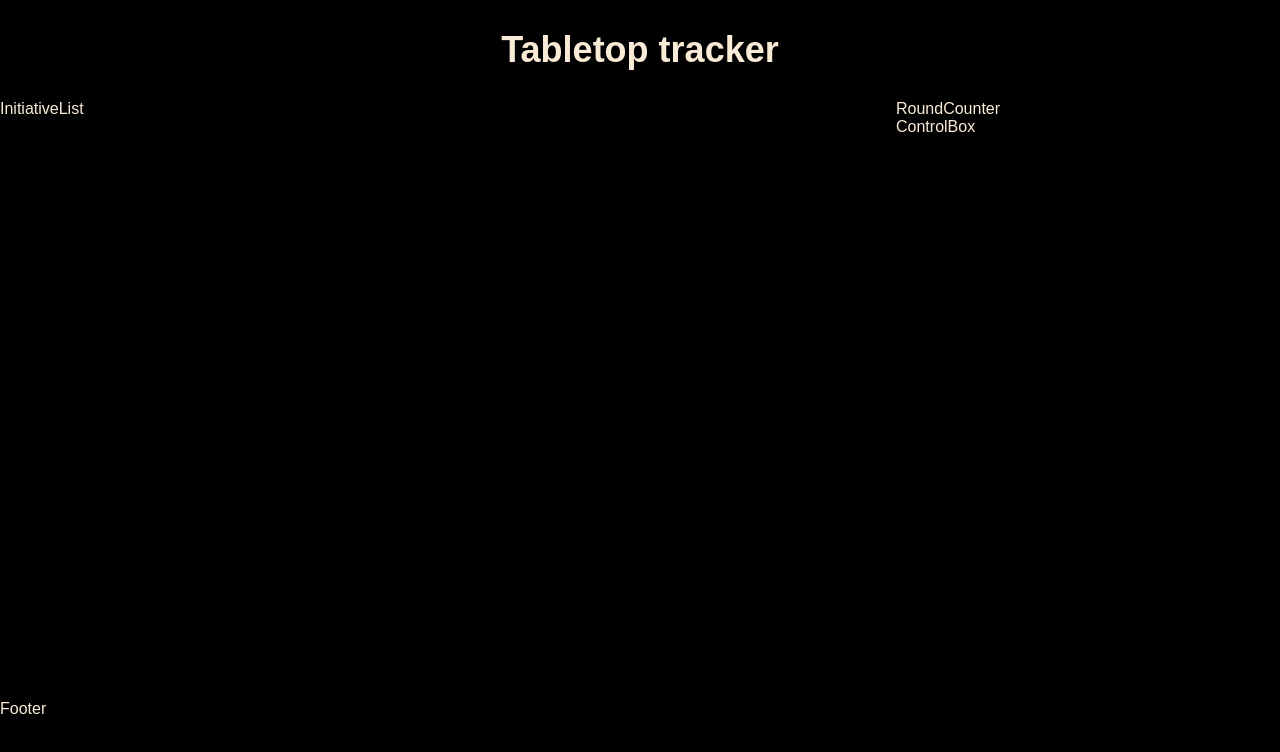
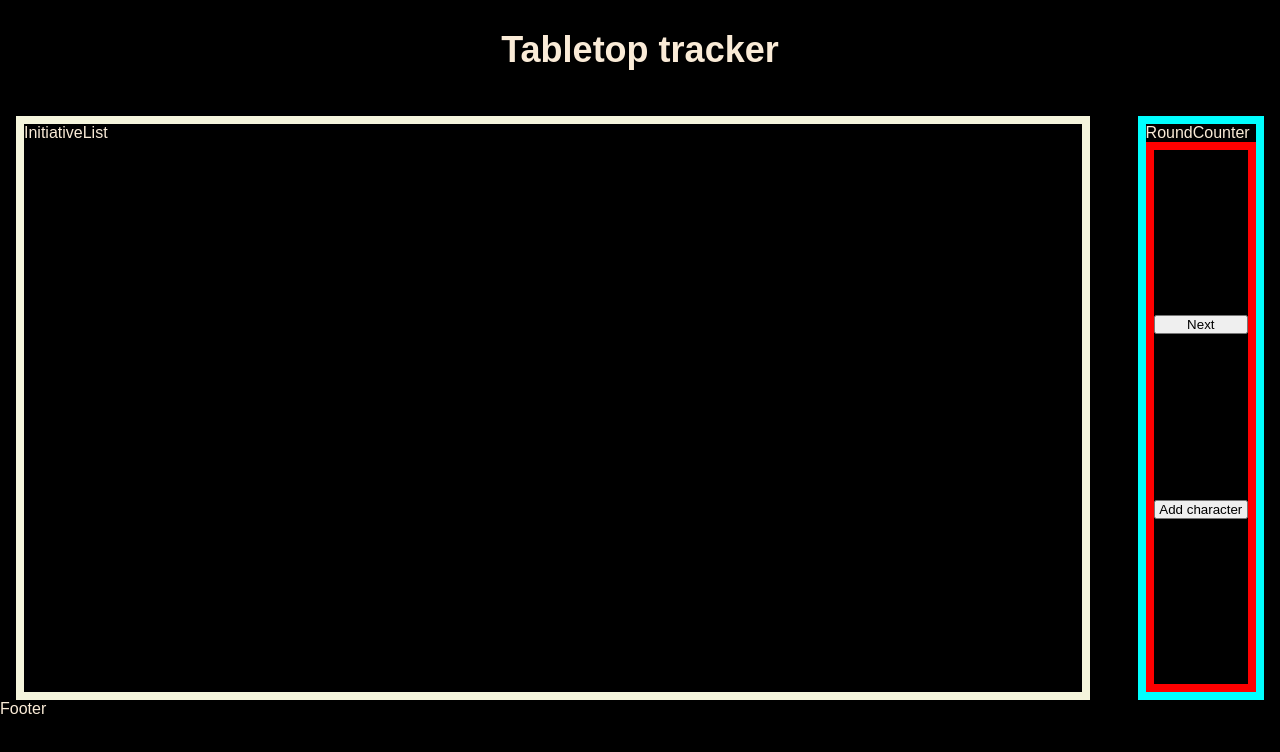
Before and after one commit to PlatypusIV/tabletop_initiative_tracker, a React (Vite) app in the folder tabletop_initiative_tracker/: page / in a window 1280 px wide. Shown: the top 752 px of the page. Built offline with nearby package versions, Linux system fonts and the light colour scheme.

Commit message:
added initial character box

```diff
--- a/tabletop_initiative_tracker/src/App.css
+++ b/tabletop_initiative_tracker/src/App.css
@@ -13,10 +13,15 @@
     display: flex;
     flex-direction: row;
     justify-content: space-between;
+    margin: 8px;
 }
 
 .controlSection {
-    width: 30%;
+    width: 10%;
     height: 100%;
-    /* margin: 8px; */
+    margin: 8px;
+    border: aqua 8px solid;
+    display: flex;
+    flex-direction: column;
+    justify-content: space-evenly;
 }
--- a/tabletop_initiative_tracker/src/App.tsx
+++ b/tabletop_initiative_tracker/src/App.tsx
@@ -1,4 +1,4 @@
-// import { useState } from 'react'
+import { useState } from 'react'
 // import reactLogo from './assets/react.svg'
 import './App.css'
 import Header from './components/Header/Header'
@@ -8,11 +8,26 @@ import ControlBox from './components/ControlBox/ControlBox'
 import RoundCounter from './components/RoundCounter/RoundCounter'
 
 export default function App(): JSX.Element {
+  const [initiativeQueue, setInitiativeQueue] = useState([]);
+
+
+  function continueAlongInitiative(): void {
+    console.log('Next button was clicked!');
+  }
+
+  function addNewCharacterToQueue(): void {
+    console.log('Adding new character to queue!');
+  }
 
   return (
     <div className='app'>
         <Header />
-        <div className='content'><InitiativeList /> <div className='controlSection'><RoundCounter /><ControlBox /></div></div>
+        <div className='content'><InitiativeList /> <div className='controlSection'>
+              <RoundCounter />
+              <ControlBox continueInitiativeQueue={continueAlongInitiative}
+              addNewCharacter={addNewCharacterToQueue}/>
+            </div>
+          </div>
         <Footer />
     </div>
   )
--- /dev/null
+++ b/tabletop_initiative_tracker/src/components/ControlBox/ControlBox.css
@@ -0,0 +1,9 @@
+.controlBox {
+    /* margin: 2px; */
+    border: red 8px solid;
+    width: 100%;
+    display: flex;
+    flex-direction: column;
+    justify-content: space-evenly;
+    flex: 1;
+}
--- a/tabletop_initiative_tracker/src/components/ControlBox/ControlBox.tsx
+++ b/tabletop_initiative_tracker/src/components/ControlBox/ControlBox.tsx
@@ -1,7 +1,17 @@
-import React from 'react'
+import React from 'react';
+import './ControlBox.css';
 
-export default function ControlBox() {
+interface Props {
+  addNewCharacter : () => void;
+  continueInitiativeQueue : () => void;
+}
+
+
+export default function ControlBox({addNewCharacter, continueInitiativeQueue}: Props) {
   return (
-    <div>ControlBox</div>
+    <div className='controlBox'>
+      <button onClick={continueInitiativeQueue}>Next</button>
+      <button onClick={addNewCharacter}>Add character</button>
+    </div>
   )
 }
--- a/tabletop_initiative_tracker/src/components/Header/Header.css
+++ b/tabletop_initiative_tracker/src/components/Header/Header.css
@@ -5,12 +5,9 @@ header {
     justify-content: center;
     display: flex;
     flex-direction: column;
-
-
-
 }
 
-.titleHeader {
+.headerTitle {
     font-size: 36px;
     font-weight: 600;
 }
--- a/tabletop_initiative_tracker/src/components/Header/Header.tsx
+++ b/tabletop_initiative_tracker/src/components/Header/Header.tsx
@@ -4,7 +4,7 @@ import './Header.css';
 export default function Header():JSX.Element {
   return (
     <header>
-      <h1 className='titleHeader'>Tabletop tracker</h1>
+      <h1 className='headerTitle'>Tabletop tracker</h1>
     </header>
   )
 }
--- /dev/null
+++ b/tabletop_initiative_tracker/src/components/InitiativeList/InitiativeList.css
@@ -0,0 +1,8 @@
+.initiativeList {
+    width: 85%;
+    height: 100%;
+    margin: 8px;
+    border: beige 8px solid;
+    overflow-y: hidden;
+    overflow-x: scroll;
+}
--- a/tabletop_initiative_tracker/src/components/InitiativeList/InitiativeList.tsx
+++ b/tabletop_initiative_tracker/src/components/InitiativeList/InitiativeList.tsx
@@ -1,8 +1,9 @@
-import React from 'react'
+import React from 'react';
+import './InitiativeList.css';
 
 
 export default function InitiativeList() {
   return (
-    <div>InitiativeList</div>
+    <div className='initiativeList'>InitiativeList</div>
   )
 }
--- /dev/null
+++ b/tabletop_initiative_tracker/src/utils/interface.ts
@@ -0,0 +1,5 @@
+
+//character should have position in queue, name and
+export interface Character {
+
+}
```
Also changed, not shown: tabletop_initiative_tracker/src/components/CharacterContainer/CharacterContainer.tsx (added, +16 -0 lines), tabletop_initiative_tracker/src/components/CharacterContainer/CharacterContainer.css (added), tabletop_initiative_tracker/tasks.txt.
